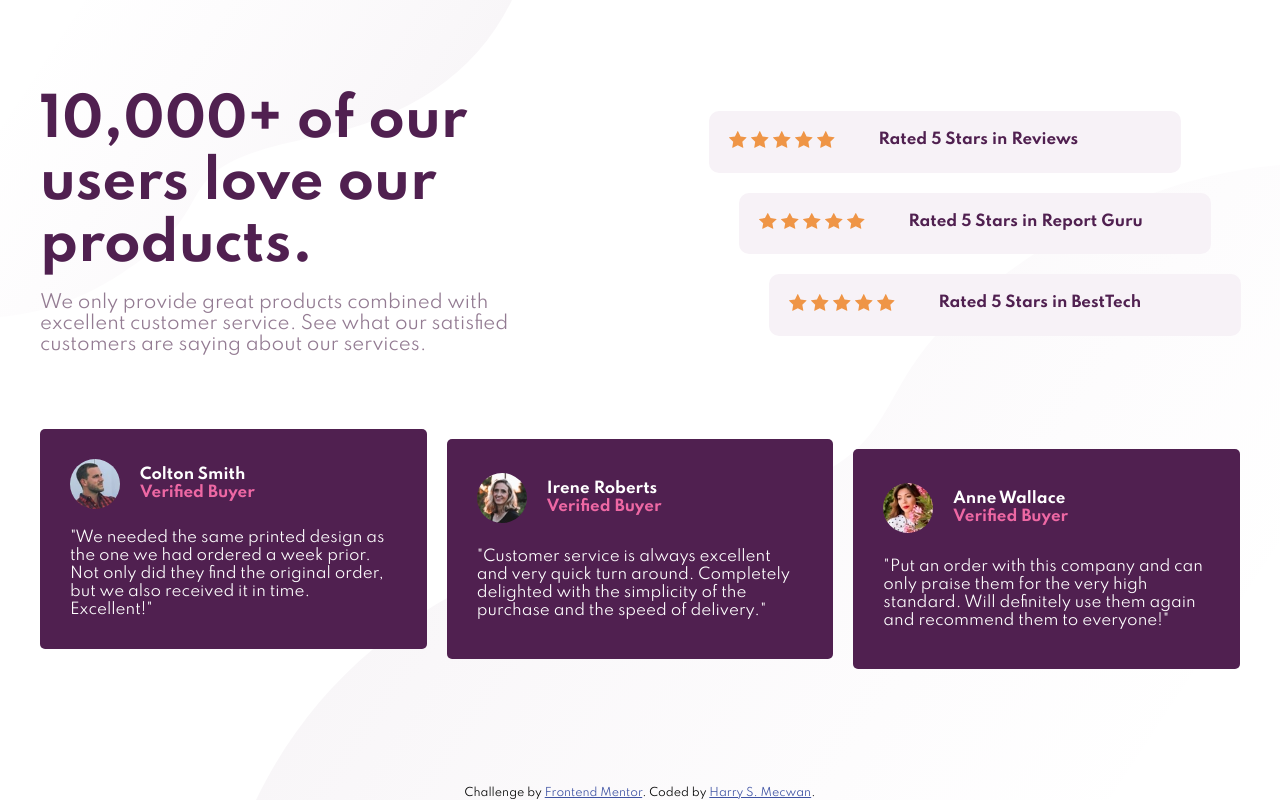
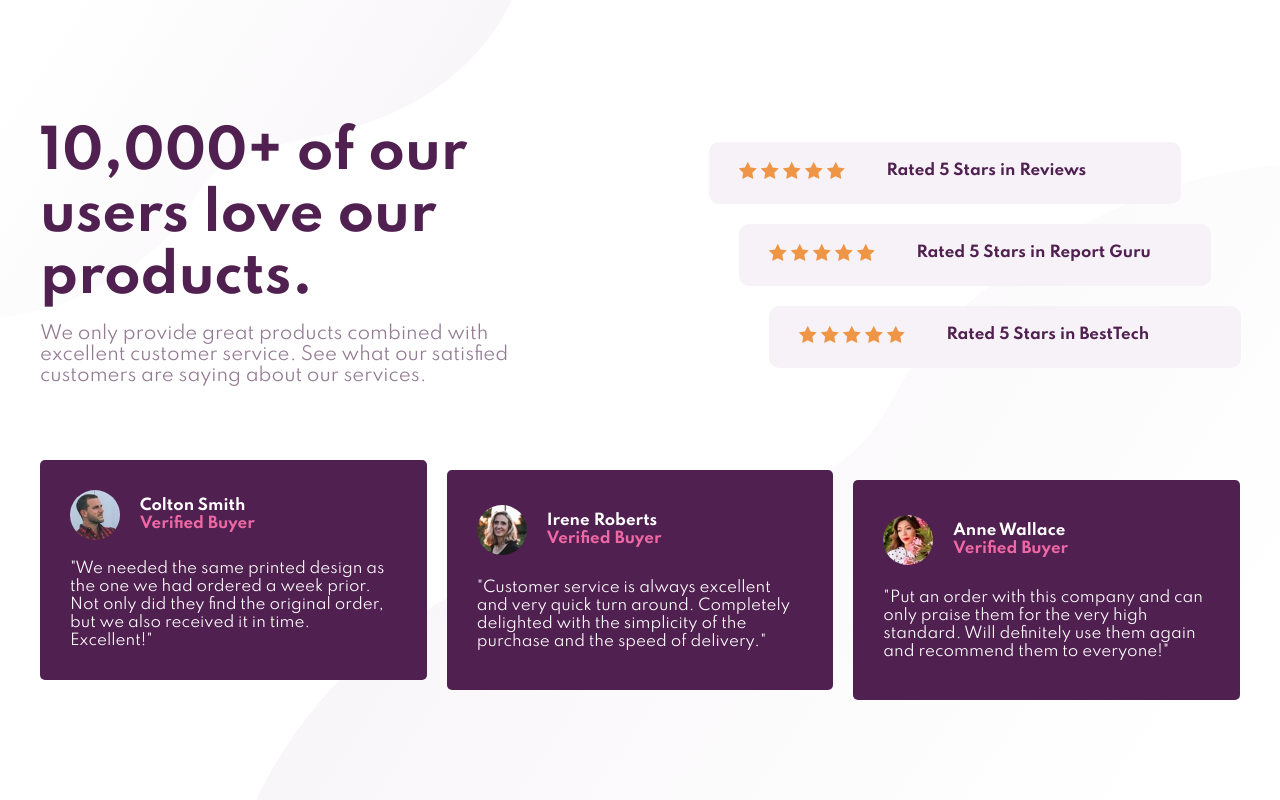
Before and after one commit to darkHarry/frontend-mentor, a plain HTML site: page social-proof-section-master/index.html in a window 1280 px wide. Drawn offline with Linux system fonts and the light colour scheme.

Commit message:
social-proof-section-master: Remove attribution

```diff
--- a/social-proof-section-master/index.html
+++ b/social-proof-section-master/index.html
@@ -110,11 +110,5 @@
         </div>
       </article>
     </div>
-    <div class="attribution">
-      Challenge by
-      <a href="https://www.frontendmentor.io?ref=challenge" target="_blank"
-        >Frontend Mentor</a
-      >. Coded by <a href="http://github.com/darkHarry">Harry S. Mecwan</a>.
-    </div>
   </body>
 </html>
--- a/social-proof-section-master/styles.css
+++ b/social-proof-section-master/styles.css
@@ -28,7 +28,6 @@ body {
   background-size: 40%, 80%;
   background-repeat: no-repeat;
   display: flex;
-  gap: 50px;
   flex-direction: column;
   justify-content: center;
   align-items: center;
@@ -80,7 +79,7 @@ img {
 }
 
 .rating {
-  padding: 20px;
+  padding: 20px 30px 20px 30px;
   width: 100%;
   background: var(--Light-Grayish-Magenta);
   color: var(--Very-Dark-Magenta);
```
